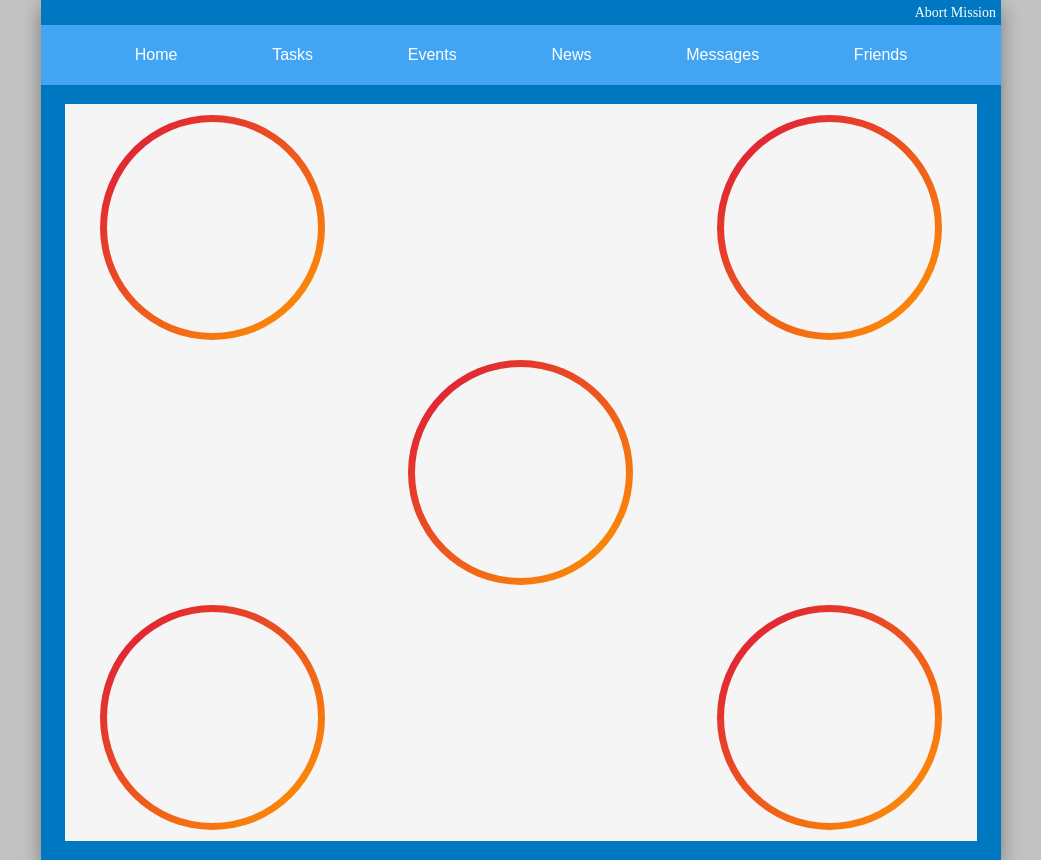
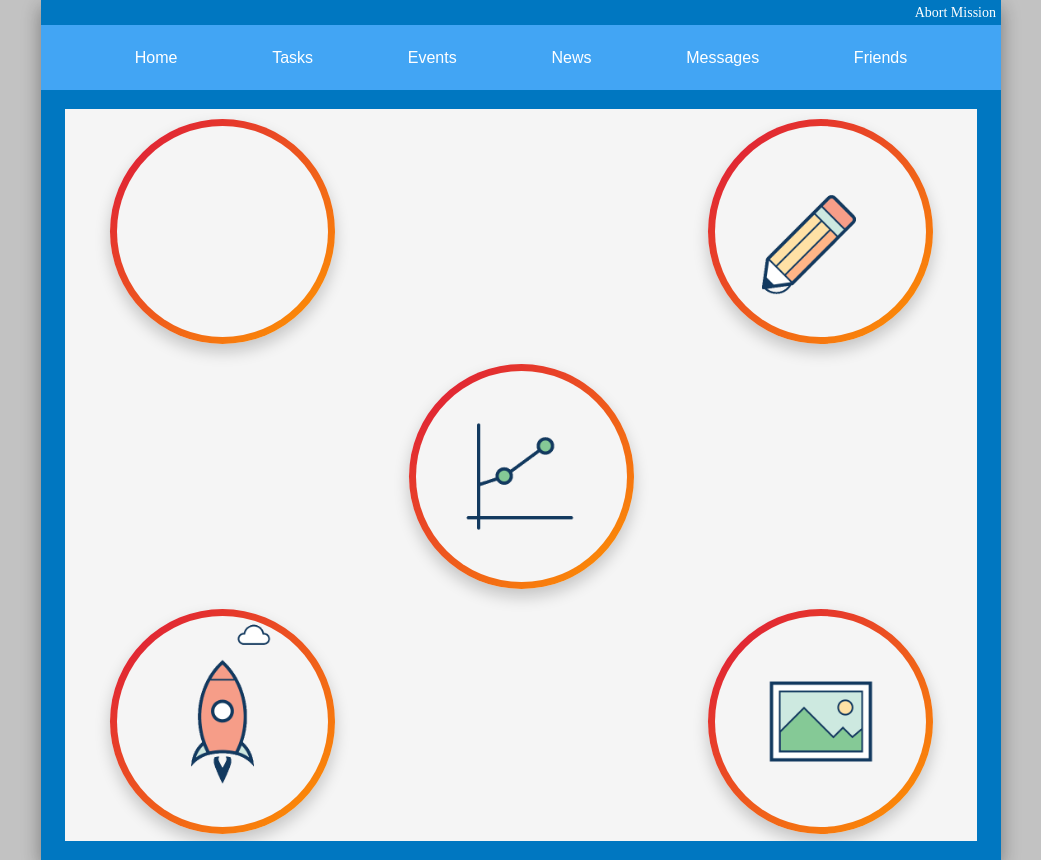
Before and after one commit to nss-mission-control/nutshell, a PHP site: page / in a window 1280 px wide. Shown: the whole page, without its empty margins (119-1160 px from the left). Run offline with PHP 8.4, Linux system fonts and the light colour scheme.

Commit message:
added gif images to circles

```diff
--- a/public/styles/home.css
+++ b/public/styles/home.css
@@ -22,6 +22,8 @@
   /* design */
   background: -webkit-linear-gradient(left top, crimson 0%, #f90 100%);
   border-radius: 50%;
+  cursor: pointer;
+  box-shadow: 0 8px 16px 0 rgba(0,0,0,0.2);
 }
 
 /* cover background of container--sub to create border effect */
@@ -36,12 +38,14 @@
 /* size ghost elements to place real elements closer together in flex parent */
 .ghost-2, .ghost-4, .ghost-6, .ghost-8 {
   width: 100%;
-  max-width: 250px;
+  max-width: 195px;
   height: 0px;
   background: none;
+  box-shadow: none;
   border-radius: none;
 }
 
+/* order circles for proper position of ghost elements and user items */
 .ghost-2 {
   order: 2;
 }
@@ -78,8 +82,62 @@
   order: 9;
 }
 
-/* single-column circle layout won't have placeholder containers */
+/* add background image element */
+.visible-1 > span {
+  background-image: url(../images/animat-checkmark-color.gif);
+  background-size: cover;
+}
+
+.visible-3 > span {
+  background-image: url(../images/animat-pencil-color.gif);
+  background-size: cover;
+}
+
+.visible-5 > span {
+  background-image: url(../images/animat-linechart-color.gif);
+  background-size: cover;
+}
+
+.visible-7 > span {
+  background-image: url(../images/animat-rocket-color.gif);
+  background-size: cover;
+}
+
+.visible-9 > span {
+  background-image: url(../images/animat-image-color.gif);
+  background-size: cover;
+}
+
+@media only screen and (min-width: 850px) {
+  /* animations */
+  .visible-1:hover {
+    transform: scale(1.1) translate(5%, 5%);
+    transition: all .2s ease-in-out;
+  }
+
+  .visible-3:hover {
+    transform: scale(1.1) translate(-10%, 10%);
+    transition: all .2s ease-in-out;
+  }
+
+  .visible-5:hover {
+    transform: scale(1.1);
+    transition: all .2s ease-in-out;
+  }
+
+  .visible-7:hover {
+    transform: scale(1.1) translate(10%, -10%);
+    transition: all .2s ease-in-out;
+  }
+
+  .visible-9:hover {
+    transform: scale(1.1) translate(-10%, -10%);
+    transition: all .2s ease-in-out;
+  }
+}
+
 @media only screen and (max-width: 850px) {
+  /* single-column circle layout won't have placeholder containers */
   .ghost-2, .ghost-4, .ghost-6, .ghost-8 {
     display: none;
   }
--- a/public/styles/main.css
+++ b/public/styles/main.css
@@ -52,7 +52,7 @@ html, body {
 .container--outer {
   /* layout */
   max-width: 960px;
-  height: calc(100vh - 85px); /* viewport height minus abort and nav height */
+  height: calc(100vh - 90px); /* viewport height minus abort and nav height */
   margin: 0 auto;
   /* position children */
   display: flex;
@@ -75,6 +75,7 @@ html, body {
   /* design */
   background-color: var(--theme-sub-primary);
   overflow-y: auto;
+  position: relative;
 }
 
 /* overlay */
--- a/public/styles/nav.css
+++ b/public/styles/nav.css
@@ -10,7 +10,7 @@
 
 nav {
   /* layout */
-  height: 60px;
+  height: 65px;
   max-width: 960px;
   margin: 0 auto;
   /* position children */
```
Also changed, not shown: public/images/animat-checkmark-color.gif (added), public/images/animat-image-color.gif (added), public/images/animat-linechart-color.gif (added), public/images/animat-pencil-color.gif (added), public/images/animat-rocket-color.gif (added).
